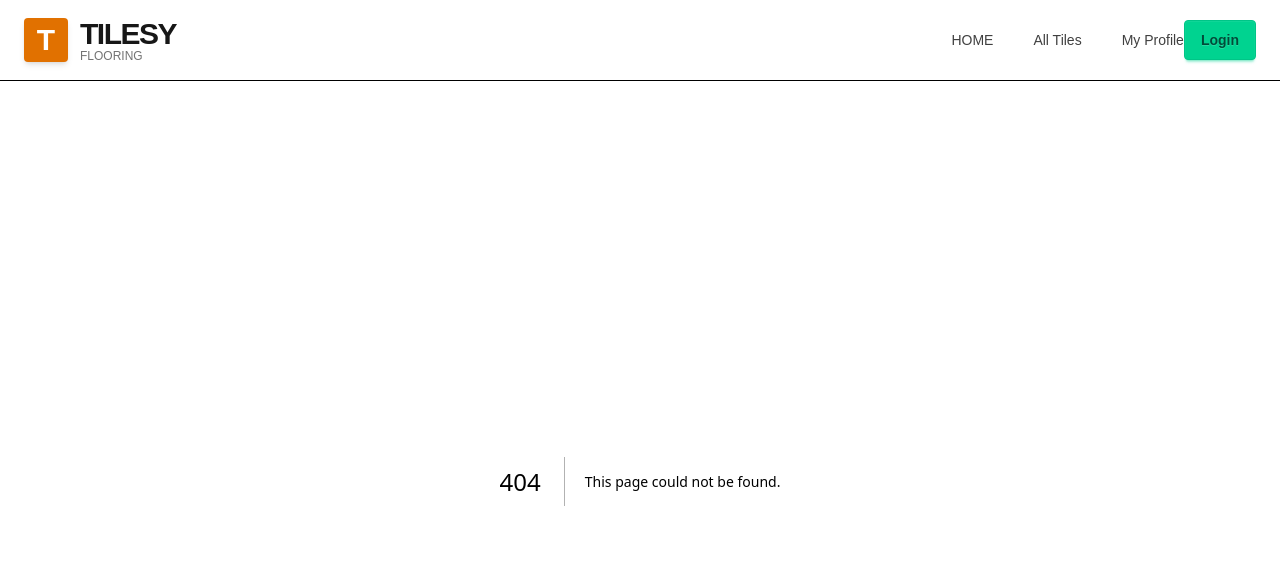
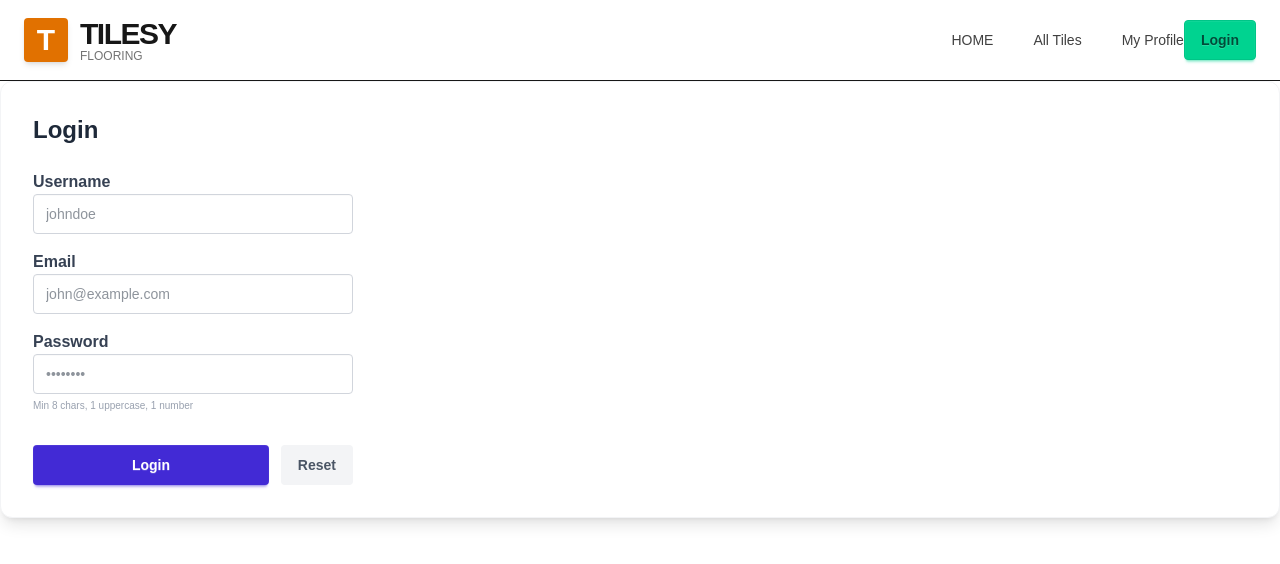
Before and after one commit to anujpaul27/Assignment-8, a Next.js app: page /registration in a window 1280 px wide. Before the commit this address had no page. Shown: the top 564 px of the page. Built offline with nearby package versions, Linux system fonts and the light colour scheme.

Commit message:
Build and authentication design and backend setup

```diff
--- /dev/null
+++ b/app/(auth)/login/page.jsx
@@ -0,0 +1,118 @@
+"use client";
+
+// import { Check } from "@gravity-ui/icons";
+import { useState } from "react";
+
+export default function loginPage() {
+  const [errors, setErrors] = useState({});
+
+  const validate = (data) => {
+    const newErrors = {};
+
+    // Email Validation
+    if (!/^[A-Z0-9._%+-]+@[A-Z0-9.-]+\.[A-Z]{2,}$/i.test(data.email)) {
+      newErrors.email = "Please enter a valid email address";
+    }
+
+    // Password Validation
+    if (data.password.length < 8) {
+      newErrors.password = "Password must be at least 8 characters";
+    } else if (!/[A-Z]/.test(data.password)) {
+      newErrors.password =
+        "Password must contain at least one uppercase letter";
+    } else if (!/[0-9]/.test(data.password)) {
+      newErrors.password = "Password must contain at least one number";
+    }
+
+    return newErrors;
+  };
+
+  const onSubmit = (e) => {
+    e.preventDefault();
+    const formData = new FormData(e.currentTarget);
+    const data = Object.fromEntries(formData.entries());
+
+    const validationErrors = validate(data);
+    if (Object.keys(validationErrors).length > 0) {
+      setErrors(validationErrors);
+      return;
+    }
+
+    setErrors({});
+    alert(`Form submitted with: ${JSON.stringify(data, null, 2)}`);
+  };
+
+  const handleReset = () => {
+    setErrors({});
+  };
+
+  return (
+    <div className="w-full flex flex-col gap-10  justify-center items-center  ">
+        <h1 className="lg:text-3xl text-xl lg:mt-30 mt-10   ">Login in your account</h1>
+      <form className="flex w-96 flex-col gap-4 p-4" onSubmit={onSubmit}>
+        {/* Email Field */}
+        <div className="form-control w-full">
+          <label className="label">
+            <span className="label-text font-medium">Email</span>
+          </label>
+          <input
+            name="email"
+            type="email"
+            placeholder="john@example.com"
+            className={`input input-bordered w-full ${errors.email ? "input-error" : ""}`}
+            required
+          />
+          {errors.email && (
+            <label className="label">
+              <span className="label-text-alt text-error">{errors.email}</span>
+            </label>
+          )}
+        </div>
+
+        {/* Password Field */}
+        <div className="form-control w-full">
+          <label className="label">
+            <span className="label-text font-medium">Password</span>
+          </label>
+          <input
+            name="password"
+            type="password"
+            placeholder="Enter your password"
+            className={`input input-bordered w-full ${errors.password ? "input-error" : ""}`}
+            required
+          />
+          <label className="label">
+            <span className="label-text-alt text-gray-500">
+              Must be at least 8 characters with 1 uppercase and 1 number
+            </span>
+          </label>
+          {errors.password && (
+            <label className="label pt-0">
+              <span className="label-text-alt text-error">
+                {errors.password}
+              </span>
+            </label>
+          )}
+        </div>
+
+        {/* Buttons */}
+        <div className="flex gap-2 mt-2">
+          <button
+            type="submit"
+            className="btn btn-primary flex items-center gap-2"
+          >
+            {/* <Check /> */}
+            Submit
+          </button>
+          <button
+            type="reset"
+            className="btn btn-ghost border-base-300"
+            onClick={handleReset}
+          >
+            Reset
+          </button>
+        </div>
+      </form>
+    </div>
+  );
+}
--- /dev/null
+++ b/app/(auth)/registration/page.jsx
@@ -0,0 +1,120 @@
+"use client";
+
+// import { Check } from "@gravity-ui/icons";
+import { useState } from "react";
+
+export default function LoginForm() {
+  const [errors, setErrors] = useState({});
+
+  const validate = (data) => {
+    const newErrors = {};
+    if (!data.username || data.username.length < 3) {
+      newErrors.username = "Username must be at least 3 characters";
+    }
+    if (!/^[A-Z0-9._%+-]+@[A-Z0-9.-]+\.[A-Z]{2,}$/i.test(data.email)) {
+      newErrors.email = "Please enter a valid email address";
+    }
+    if (data.password.length < 8) {
+      newErrors.password = "Password must be at least 8 characters";
+    } else if (!/[A-Z]/.test(data.password)) {
+      newErrors.password = "Password must contain at least one uppercase letter";
+    } else if (!/[0-9]/.test(data.password)) {
+      newErrors.password = "Password must contain at least one number";
+    }
+    return newErrors;
+  };
+
+  const onSubmit = (e) => {
+    e.preventDefault();
+    const formData = new FormData(e.currentTarget);
+    const data = Object.fromEntries(formData.entries());
+
+    const validationErrors = validate(data);
+    if (Object.keys(validationErrors).length > 0) {
+      setErrors(validationErrors);
+      return;
+    }
+
+    setErrors({});
+    alert(`Login successful for: ${data.username}`);
+  };
+
+  return (
+    /* Force Light Theme here */
+    <div data-theme="light" className="bg-white p-8 rounded-xl shadow-lg border border-gray-100">
+      <form className="flex w-80 flex-col gap-4" onSubmit={onSubmit}>
+        <h2 className="text-2xl font-bold text-gray-800 mb-2">Login</h2>
+
+        {/* Username */}
+        <div className="form-control w-full">
+          <label className="label">
+            <span className="label-text font-semibold text-gray-700">Username</span>
+          </label>
+          <input
+            name="username"
+            type="text"
+            placeholder="johndoe"
+            className={`input input-bordered bg-white text-gray-800 ${errors.username ? "input-error" : "border-gray-300"}`}
+          />
+          {errors.username && (
+            <label className="label">
+              <span className="label-text-alt text-error font-medium">{errors.username}</span>
+            </label>
+          )}
+        </div>
+
+        {/* Email */}
+        <div className="form-control w-full">
+          <label className="label">
+            <span className="label-text font-semibold text-gray-700">Email</span>
+          </label>
+          <input
+            name="email"
+            type="email"
+            placeholder="john@example.com"
+            className={`input input-bordered bg-white text-gray-800 ${errors.email ? "input-error" : "border-gray-300"}`}
+          />
+          {errors.email && (
+            <label className="label">
+              <span className="label-text-alt text-error font-medium">{errors.email}</span>
+            </label>
+          )}
+        </div>
+
+        {/* Password */}
+        <div className="form-control w-full">
+          <label className="label">
+            <span className="label-text font-semibold text-gray-700">Password</span>
+          </label>
+          <input
+            name="password"
+            type="password"
+            placeholder="••••••••"
+            className={`input input-bordered bg-white text-gray-800 ${errors.password ? "input-error" : "border-gray-300"}`}
+          />
+          <p className="text-[10px] text-gray-400 mt-1">Min 8 chars, 1 uppercase, 1 number</p>
+          {errors.password && (
+            <label className="label">
+              <span className="label-text-alt text-error font-medium">{errors.password}</span>
+            </label>
+          )}
+        </div>
+
+        {/* Buttons */}
+        <div className="flex gap-3 mt-4">
+          <button type="submit" className="btn btn-primary flex-1 text-white border-none">
+            {/* <Check className="w-4 h-4" /> */}
+            Login
+          </button>
+          <button
+            type="reset"
+            className="btn btn-ghost bg-gray-100 text-gray-600 hover:bg-gray-200"
+            onClick={() => setErrors({})}
+          >
+            Reset
+          </button>
+        </div>
+      </form>
+    </div>
+  );
+}
--- a/app/Component/BestSeller.jsx
+++ b/app/Component/BestSeller.jsx
@@ -56,7 +56,7 @@ const BestSeller = async () => {
                   </h3>
 
                   <div className="flex items-center justify-center my-2  gap-2 text-sm">
-                    <span className="text-lg font-bold text-black  ">Price:</span>
+                    <span className="text-lg  text-black  ">Price:</span>
                     <span className="font-semibold text-emerald-600 text-lg  ">
                       ${(tile.price - (tile.price * 9) / 100).toFixed(2)}
                     </span>
--- a/app/Component/Navbar.jsx
+++ b/app/Component/Navbar.jsx
@@ -33,7 +33,9 @@ const Navbar = () => {
 
                 <div className="flex-none flex items-center gap-5">
 
-                    <button className="btn btn-success  ">Login</button>
+                    <button  className="btn btn-success  ">
+                        <Link href={'/login'}>Login</Link>
+                    </button>
 
                 </div>
             </nav>
--- /dev/null
+++ b/app/api/auth/[...all]/route.js
@@ -0,0 +1,4 @@
+import { auth } from "@/lib/auth"; // path to your auth file
+import { toNextJsHandler } from "better-auth/next-js";
+
+export const { POST, GET } = toNextJsHandler(auth);
--- /dev/null
+++ b/app/lib/auth-client.js
@@ -0,0 +1,7 @@
+import { createAuthClient } from "better-auth/react"
+export const authClient = createAuthClient({
+    /** The base URL of the server (optional if you're using the same domain) */
+    baseURL: "http://localhost:3000"
+})
+
+export const { signIn, signUp, useSession } = createAuthClient()
--- /dev/null
+++ b/app/lib/auth.js
@@ -0,0 +1,16 @@
+import { betterAuth } from "better-auth";
+import { MongoClient } from "mongodb";
+import { mongodbAdapter } from "better-auth/adapters/mongodb";
+
+const client = new MongoClient(process.env.AUTH_DB_URI);
+const db = client.db();
+
+export const auth = betterAuth({
+  emailAndPassword: {
+    enabled: true,
+  },
+  database: mongodbAdapter(db, {
+    // Optional: if you don't provide a client, database transactions won't be enabled.
+    client,
+  }),
+});
--- a/package.json
+++ b/package.json
@@ -10,6 +10,9 @@
     "server": "json-server --watch db.json --port 3001"
   },
   "dependencies": {
+    "@better-auth/mongo-adapter": "^1.6.9",
+    "@gravity-ui/icons": "github:gravity-ui/icons",
+    "better-auth": "^1.6.9",
     "daisyui": "^5.5.19",
     "json-server": "^1.0.0-beta.15",
     "lucide-react": "^1.14.0",
```
Also changed, not shown: 1 other file (tests, documents, lock files or other folders).
